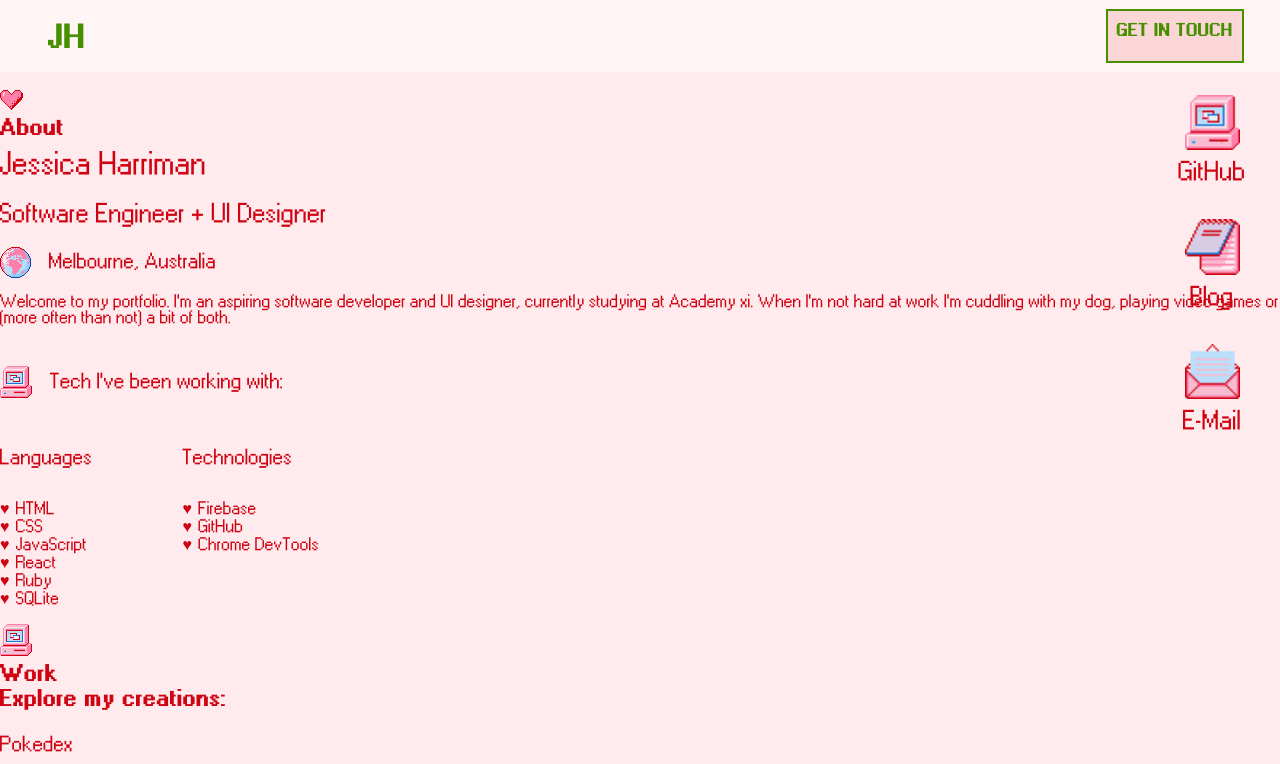
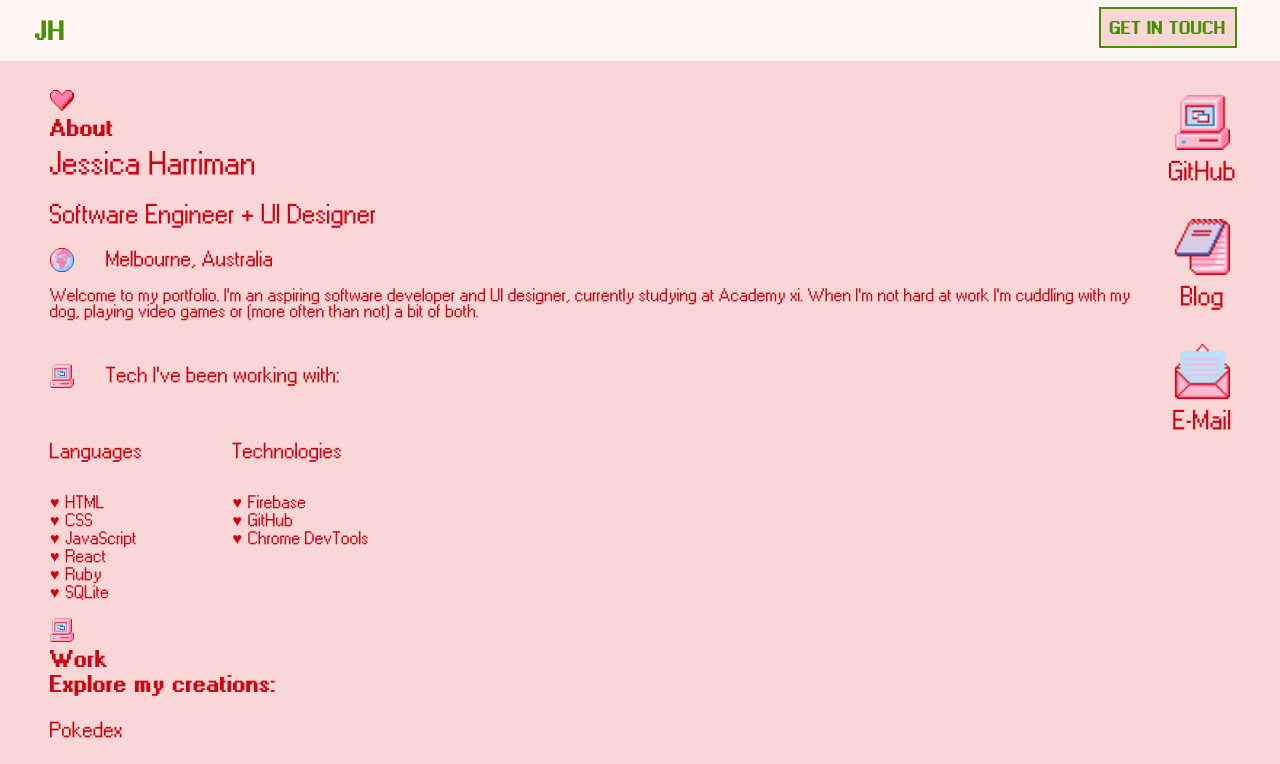
Before and after one commit to jmhar3/portfolio2.0, a React (Create React App) app: page / in a window 1280 px wide. Shown: the top 764 px of the page. Built offline with nearby package versions, Linux system fonts and the light colour scheme.

Commit message:
nav + footer styling

```diff
--- a/src/App.js
+++ b/src/App.js
@@ -22,9 +22,11 @@ function App() {
     <Router>
         <Links />
         <Nav />
-        <Home />
-        <Work />
-        <Contact />
+        <main>
+          <Home />
+          <Work />
+          <Contact />
+        </main>
         <WorkLinks />
         <Footer />
     </Router>
--- a/src/styling/compatibility.css
+++ b/src/styling/compatibility.css
@@ -1,38 +1,38 @@
 
 @media (prefers-color-scheme: light) {
     body {
-        background: #ffebee;
-        color: #cf0311;
+        background: var(--mid);
+        color: var(--bold);
     }
 }
 
 @media (prefers-color-scheme: dark) {
     body {
         background: rgb(27, 27, 27);
-        color: #f8bbd0;
+        color: var(--mid);
     }
 
     h4, input, textarea, p, ::placeholder {
-        color: #f8bbd0;
+        color: var(--mid);
     }
     header {
-        border-bottom: 3px solid #f8bbd0;
-        background: #f8bbd0;
+        border-bottom: 3px solid var(--mid);
+        background: var(--mid);
     }
-    #menu a {
-        color: #cf0311;
+    nav a {
+        color: var(--bold);
     }
-    #menu a:hover, #email h4:hover{
+    nav a:hover, #email h4:hover{
         border-bottom: 2px dotted #90caf9;
     }
     #email h4, img, .container, a img, .container, #email, #contact h4{
         border: 2px dotted transparent;
     }
-    #menu img:hover, .container:hover, a img:hover {
+    nav img:hover, .container:hover, a img:hover {
         border: 2px dotted #90caf9;
     }
     input, textarea {
-        border: 3px solid #f8bbd0;
+        border: 3px solid var(--mid);
         color: #ffebee;
         background: rgb(27, 27, 27);
     }
@@ -40,8 +40,8 @@
         border-color: #90caf9;
     }
     button#submit {
-        border: 3px solid #f8bbd0;
-        color: #f8bbd0;
+        border: 3px solid var(--mid);
+        color: var(--mid);
         background: rgb(27, 27, 27);
     }
     button#submit:hover {
@@ -50,7 +50,7 @@
         background: #90caf9;
     }
     .websiteFrame {
-        background-color: #f8bbd0;
+        background-color: var(--mid);
     }
 }
 
@@ -75,7 +75,7 @@
     #links p {
         font-size: .8em;
     }
-    #menu ul {
+    nav ul {
         margin: 0;
     }
     header {
--- a/src/styling/footer.css
+++ b/src/styling/footer.css
@@ -1,5 +1,6 @@
 footer {
-    padding-right: 30px;
+    padding: 30px;
+    padding-bottom: 9px;
     display: flex;
     justify-content: center;
     align-items: center;
--- a/src/styling/general.css
+++ b/src/styling/general.css
@@ -23,8 +23,8 @@ body {
 }
 
 main {
-    padding: 3.5em;
-    padding-left: 10%;
+    padding-left: 3.9vw;
+    padding-right: 9vw;
 }
 
 ul {
@@ -40,7 +40,7 @@ img {
 }
 
 ::-webkit-scrollbar-track {
-    background: var(--light);
+    background: var(--mid);
 }
 
 ::-webkit-scrollbar-thumb {
--- a/src/styling/links.css
+++ b/src/styling/links.css
@@ -2,7 +2,7 @@
     position: fixed;
     display: flex;
     flex-direction: column;
-    right: 1.8em;
+    right: 3vw;
     top: 90px;
 }
 
--- a/src/styling/nav.css
+++ b/src/styling/nav.css
@@ -2,7 +2,7 @@ nav {
     position: fixed;
     top: 0;
     width: 100%;
-    padding: 9px;
+    padding: 6.9px;
     margin: none;
     background: var(--light);
     display: flex;
@@ -11,11 +11,11 @@ nav {
 }
 
 .home-button {
-    margin-left: 30px;
+    margin-left: 1.5vw;
     padding: 9px;
     margin: none;
     color: var(--main);
-    font-size: 30px;
+    font-size: 24px;
 }
 
 .home-button:hover {
@@ -23,9 +23,17 @@ nav {
 }
 
 .contact-button {
-    margin-right: 45px;
+    display: flex;
+    align-items: center;
+    margin-right: 3.9vw;
     padding: 9px;
+    height: fit-content;
     border: 2px solid var(--main);
     background-color: var(--mid);
     color: var(--main);
 }
+
+.contact-button:hover {
+    color: var(--bold);
+    border: 2px solid var(--bold);
+}
```
